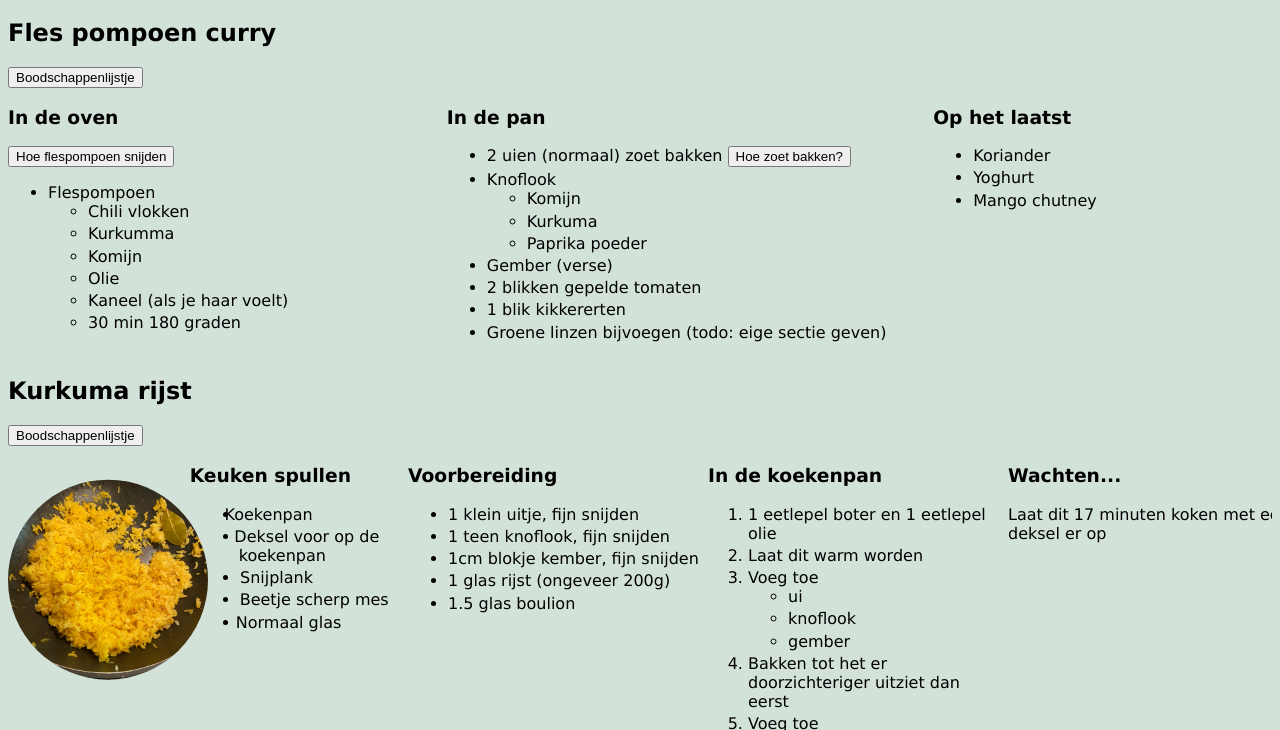
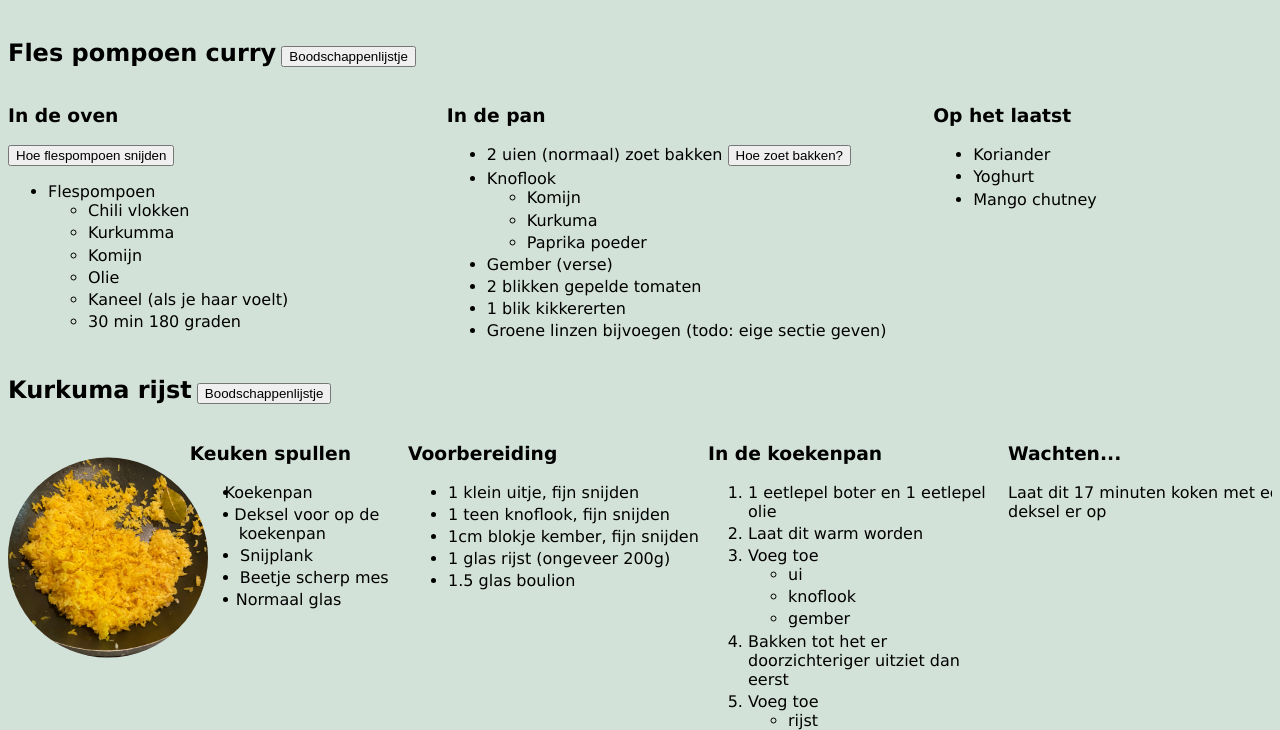
Before and after one commit to RogierdeRuijter/recipes-, a plain HTML site: page index.html in a window 1280 px wide. Shown: the part 62-792 px from the top of the page. Drawn offline with Linux system fonts and the light colour scheme; a script that the page names is missing.

Commit message:
deploy: 654a733e5928d08bc4ed911b833cae4daadf09c2

```diff
--- a/index.html
+++ b/index.html
@@ -85,6 +85,9 @@
       }
       li {
         margin-block-end: 0.2em;
+      }
+      h2 {
+        display: inline-block;
       }
     </style>
     <h1>Recepten</h1>
```
